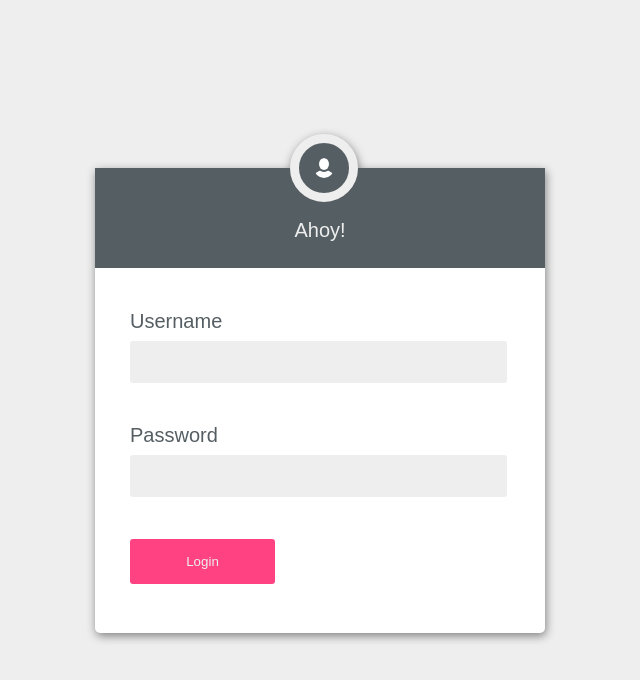
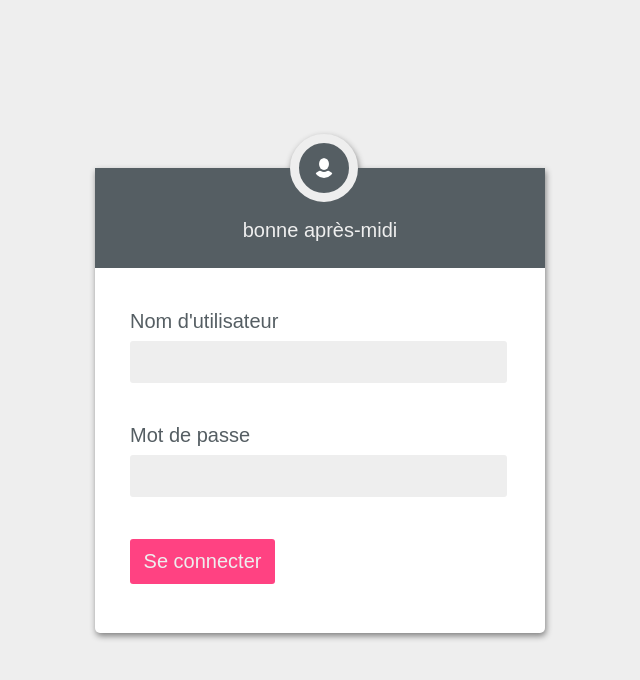
Before and after one commit to Roseburrow/LoginPage, a React (Create React App) app: page / in a window 1280 px wide. Shown: the top 680 px of the page, without its empty margins (320-960 px from the left). Built offline with nearby package versions, Linux system fonts and the light colour scheme.

Commit message:
Changed css to use rem instead of px, Changed README to be specific

```diff
--- a/src/App.css
+++ b/src/App.css
@@ -1,58 +1,65 @@
 .App {
 	width: 100%;
 	height: 100%;
-	background-color: #eeeeee;
+
 	position: fixed;
 	display: grid;
 	place-content: center;
+
+	background-color: #eeeeee;
 }
 
 .Login {
+	width: 45rem;
+	height: 46.5rem;
+
 	background-color: #ffffff;
-	width: 450px;
-	height: 465px;
 	border-radius: 0px 0px 5px 5px;
-	filter: drop-shadow(1px 3px 0.3rem grey);
+	filter: drop-shadow(0.1rem 0.3rem 0.3rem grey);
 }
 
 .LoginForm {
-	padding: 43px 35px;
+	padding: 4.3rem 3.5rem;
 }
 
 .LoginLabel {
+	display: block;
+	padding-bottom: 1rem;
 	color: #555e63;
-	font-size: 20px;
+
+	font-size: 2rem;
 	font-family: sans-serif;
 	font-weight: normal;
-	display: block;
-	padding-bottom: 10px;
 }
 
 .LoginInput {
-	width: 365px;
-	font-size: 20px;
+	width: 36.5rem;
+	height: 4rem;
+	margin-bottom: 4.2rem;
+	padding-left: 1rem;
+
+	font-size: 2rem;
 	background-color: #eeeeee;
 	border-radius: 3px;
-	height: 40px;
 	border: none;
-	margin-bottom: 42px;
-	padding-left: 10px;
 }
 
 .LoginInput:focus {
 	outline: none;
 	border-radius: 3px;
 	background-color: #eeeeee;
-	filter: drop-shadow(1px 0px 0.5rem cornflowerblue);
+	filter: drop-shadow(0.1rem 0rem 0.5rem cornflowerblue);
 }
 
 .LoginButton {
+	width: 14.5rem;
+	height: 4.5rem;
+
 	background-color: #ff4282;
 	color: #eeeeee;
 	border: none;
 	border-radius: 3px;
-	height: 45px;
-	width: 145px;
+	font-size: 2rem;
 }
 
 .LoginButton:hover {
--- a/src/index.css
+++ b/src/index.css
@@ -19,7 +19,7 @@ time, mark, audio, video {
 	margin: 0;
 	padding: 0;
 	border: 0;
-	font-size: 100%;
+	font-size: 62.5%;
 	vertical-align: baseline;
 }
 /* HTML5 display-role reset for older browsers */
--- a/src/languages/config.js
+++ b/src/languages/config.js
@@ -1,5 +1,5 @@
 export const DEFAULT_LANGUAGE = 'en';
-export const CURRENT_LANGUAGE = 'pirate';
+export const CURRENT_LANGUAGE = 'fr';
 
 const english = require('./english.json');
 const french = require('./french.json');
```
Also changed, not shown: 1 other file (tests, documents, lock files or other folders).
